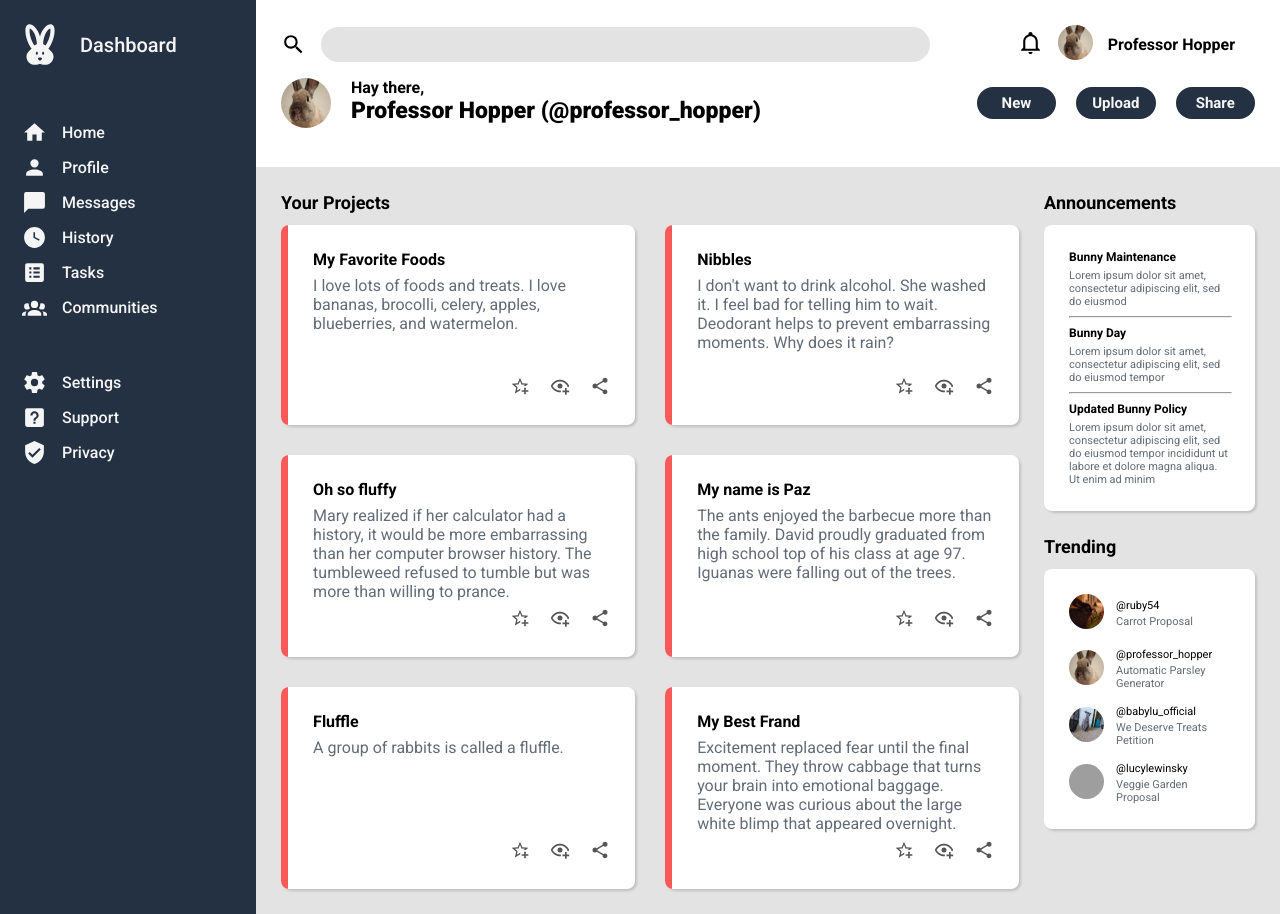
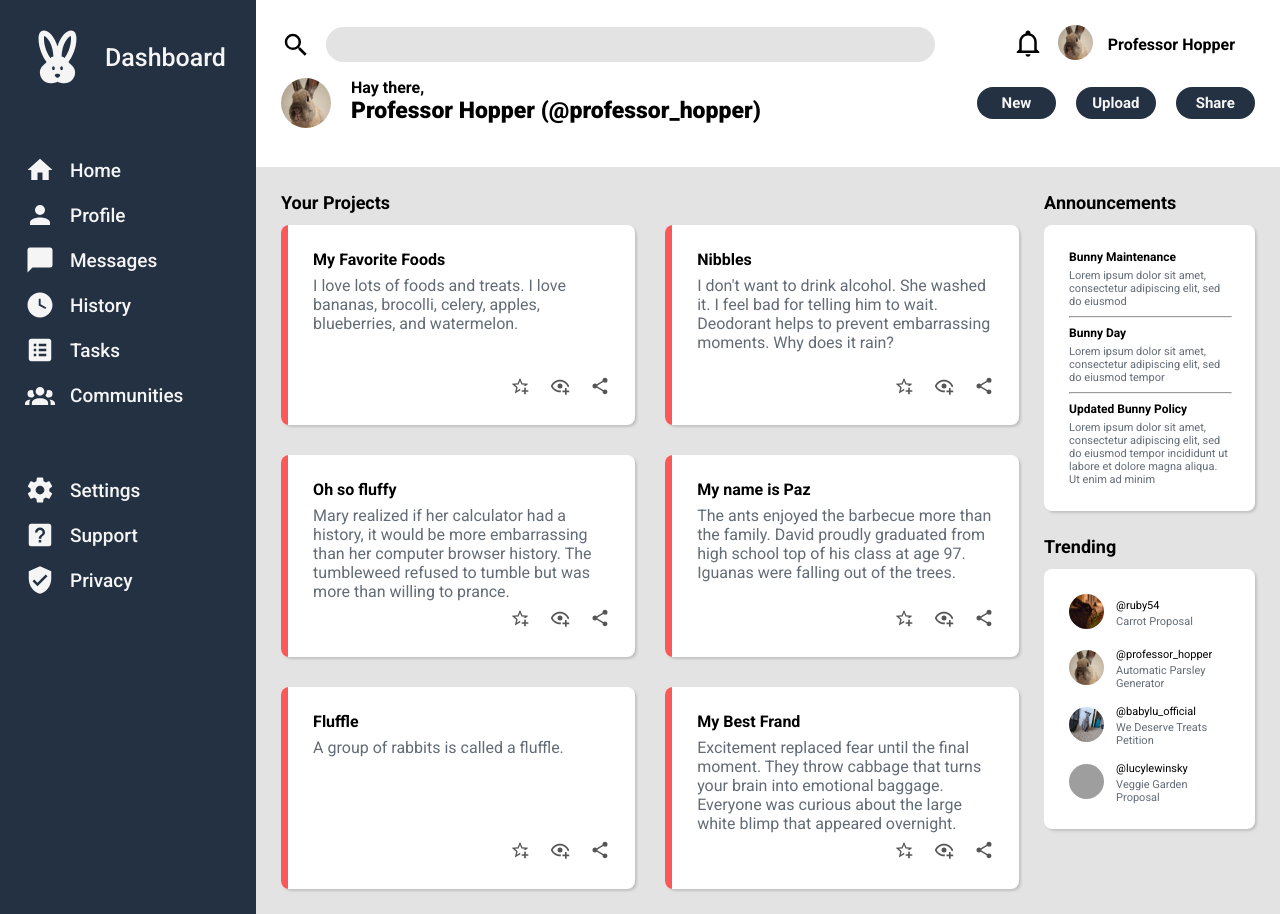
Before and after one commit to janeBenson/admin-dashboard, a plain HTML site: page index.html in a window 1280 px wide. Drawn offline with Linux system fonts and the light colour scheme; grey boxes are pictures that could not be loaded.

Commit message:
Add small style changes

```diff
--- a/style.css
+++ b/style.css
@@ -19,21 +19,22 @@ a {
 	grid-row: 1 / 3;
 	display: grid;
 	grid-auto-rows: max-content;
-	gap: 50px;
+	gap: 65px;
+	padding: 25px;
 	background: #233142;
 	color: whitesmoke;
-	font-size: 16px;
+	font-size: 19px;
 	font-weight: 500;
 }
 .sidebar .logo svg {
-	height: 50px;
-	width: 50px;
+	height: 65px;
+	width: 65px;
 }
 .btn-group-1 svg,
 .btn-group-2 svg,
 .header svg {
-	height: 25px;
-	width: 25px;
+	height: 30px;
+	width: 30px;
 }
 .sidebar svg path {
 	fill: whitesmoke;
@@ -44,16 +45,12 @@ a {
 	gap: 15px;
 }
 .logo {
-	gap: 10px;
-	padding-top: 20px;
-	padding-left: 15px;
-	font-size: 20px;
+	font-size: 25px;
 }
 .btn-group-1,
 .btn-group-2 {
 	display: grid;
-	gap: 10px;
-	padding-left: 22px;
+	gap: 15px;
 }
 .header {
 	background-color: white;
@@ -159,6 +156,9 @@ a {
 	grid-template-columns: auto 98%;
 	overflow: hidden;
 }
+.projects > *:hover {
+	filter: brightness(85%);
+}
 .decorative-strip {
 	background: #f95959;
 }
```
